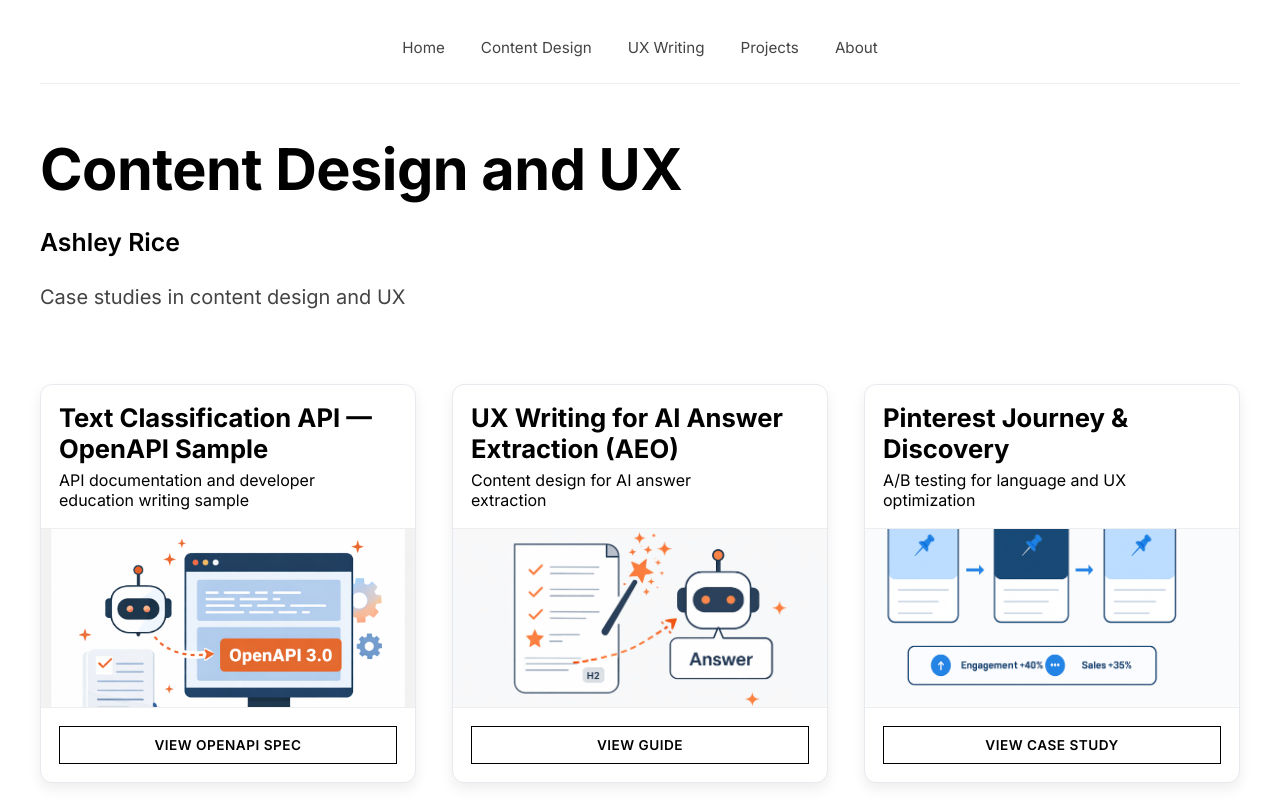
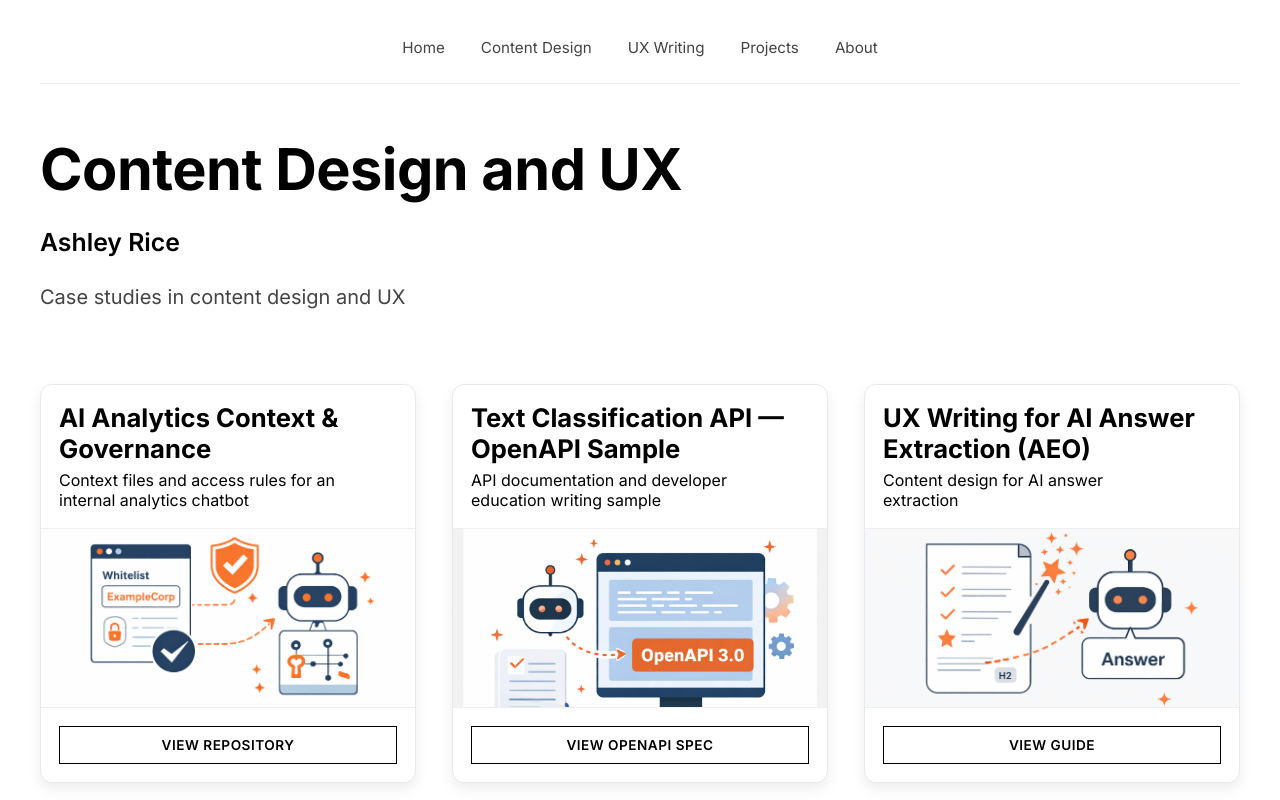
Before and after one commit to ashleysally00/ashley-rice-ux-portfolio, a plain HTML site: page index.html in a window 1280 px wide. Shown: the top 800 px of the page. Drawn offline with Linux system fonts and the light colour scheme.

Commit message:
Add project card for AI Analytics and update assistant
Added a new project card for AI Analytics Context & Governance and updated the Cancel Subscription Assistant card.

```diff
--- a/index.html
+++ b/index.html
@@ -220,6 +220,26 @@ header { margin-bottom: 75px; }
 
 <div class="grid">
 
+<!-- CARD — AI Analytics Context & Governance (FIRST) -->
+<article class="project-card">
+    <div class="card-top">
+        <h1>AI Analytics Context &amp; Governance</h1>
+        <p class="card-descriptor">
+            Context files and access rules for an internal analytics chatbot
+        </p>
+    </div>
+    <div class="card-image">
+        <img src="./images/example_corp.png" alt="AI analytics context and governance illustration">
+    </div>
+    <div class="card-footer">
+        <a href="https://github.com/ashleysally00/ai-analytics-context-management-example"
+           target="_blank"
+           class="view-case-study">
+           View Repository
+        </a>
+    </div>
+</article>
+
 <!-- CARD 0 — Text Classification API -->
 <article class="project-card">
     <div class="card-top">
@@ -293,9 +313,8 @@ header { margin-bottom: 75px; }
 <!-- NEW CARD — Cancel Subscription Assistant -->
 <article class="project-card">
     <div class="card-top">
- <h1>Conversation Design<br>for AI Assistants</h1>
-<p class="card-descriptor">Cancellation assistant <br> QA & safety</p>
-
+        <h1>Conversation Design<br>for AI Assistants</h1>
+        <p class="card-descriptor">Cancellation assistant <br> QA & safety</p>
     </div>
 
     <div class="card-image">
@@ -310,7 +329,6 @@ header { margin-bottom: 75px; }
         </a>
     </div>
 </article>
-
 
 <!-- CARD 3 — SEO -->
 <article class="project-card">
```
